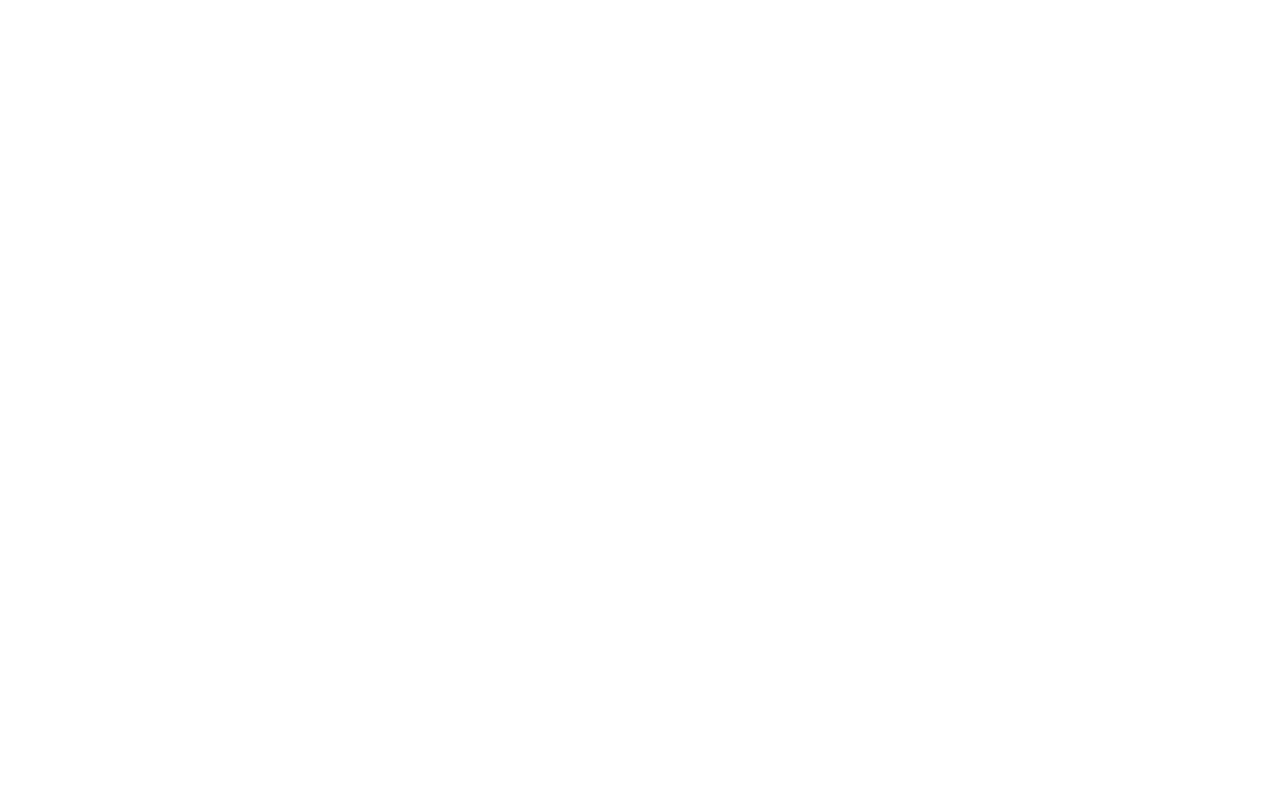
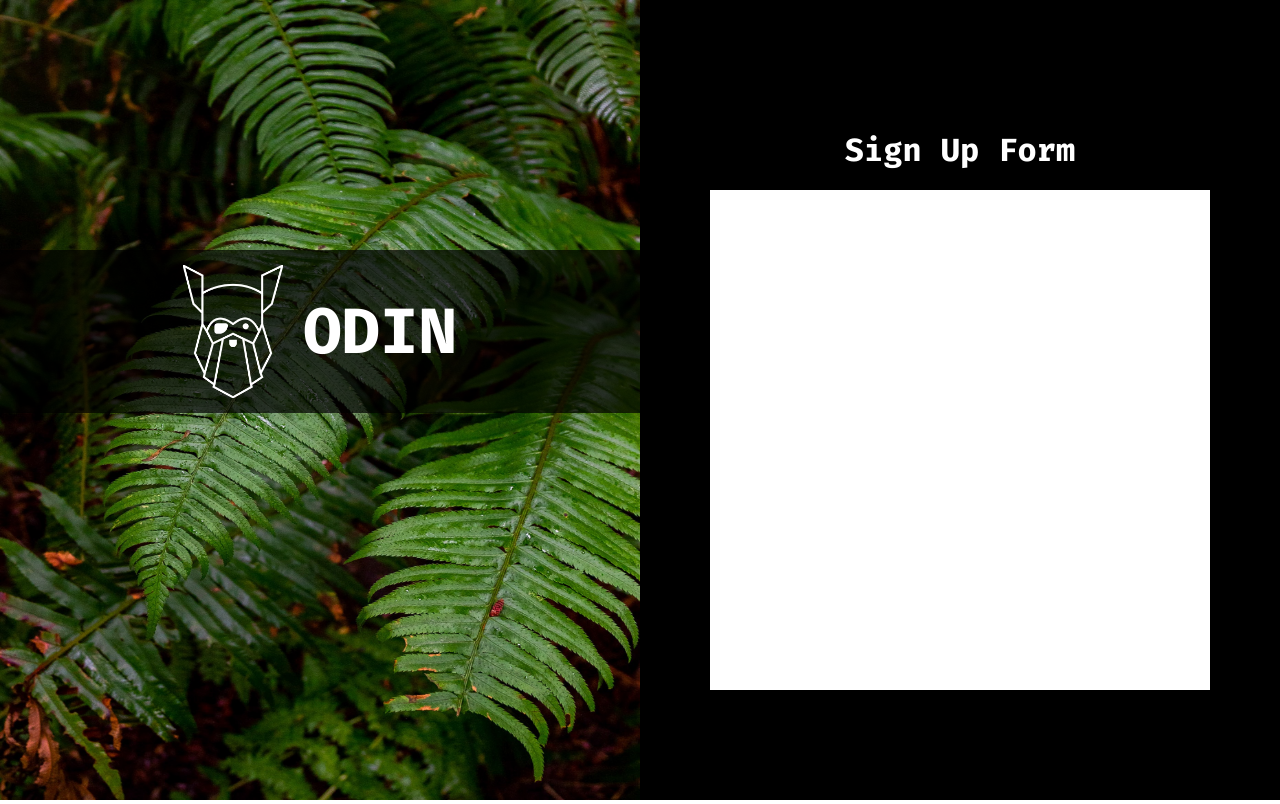
Before and after one commit to miarothman/sign-up-form, a plain HTML site: page index.html in a window 1280 px wide. Drawn offline with Linux system fonts and the light colour scheme.

Commit message:
Add images, make 2 column view page, add logo

```diff
--- a/index.html
+++ b/index.html
@@ -8,6 +8,23 @@
     <link rel="stylesheet" href="style.css">
 </head>
 <body>
+    <div class="content">
+        <div class="left-side">
+            <img src="/sign-up-form/images/green_leaves.jpg" alt="" id="plants">
+            <div class="logo">
+                <img src="/sign-up-form/images/odin-lined.png" alt="logo" id="logo">
+                <h1>Odin</h1>
+            </div>
+        </div>
+        <div class="right-side">
+            <h1>Sign Up Form</h1>
+            <div class="form">
+                <h3></h3>
+                <form action="">
 
+                </form>
+            </div>
+        </div>
+    </div>
 </body>
 </html>
--- a/style.css
+++ b/style.css
@@ -0,0 +1,73 @@
+/*
+Google Font:
+font-family: 'Fira Mono', monospace;
+*/
+@import url('https://fonts.googleapis.com/css2?family=Fira+Mono:wght@400;700&display=swap');
+
+body {
+    font-family: 'Fira Mono', monospace;
+    padding: 0;
+    margin: 0;
+}
+
+content {
+    display: flex;
+    flex-direction: row;
+    background-color: black;
+
+}
+
+/* LEFT SIDE OF PAGE CONTENTS STARTS HERE */
+.left-side {
+    width: 50%;
+    height: 100vh;
+    float: left;
+    text-align: center;
+    position: relative;
+
+}
+
+#plants {
+    width: 100%;
+    height: 100%;
+}
+
+.logo {
+    display: flex;
+    flex-direction: row;
+    justify-content: center;
+    align-items: center;
+    background-color: rgba(0,0,0,0.7);
+    width: 100%;
+    color: #fff;
+    font-size: 2rem;
+    text-transform: uppercase;
+    top: 250px;
+    position: absolute;
+}
+
+.logo img {
+    width: 100px;
+    padding-right: 20px;
+}
+
+/* RIGHT SIDE OF PAGE CONTENTS STARTS HERE */
+.right-side {
+    display: flex;
+    flex-direction: column;
+    justify-content: center;
+    align-items: center;
+    color: #fff;
+    background-color: #000;
+    width: 50%;
+    height: 100vh;
+    float: right;
+}
+
+/* FORM CONTENT */
+.form {
+    width: 500px;
+    height: 500px;
+    background-color: #fff;
+    color: #000;
+}
```
Also changed, not shown: images/Boba_at_Home_-_Black_on_Transparent_480x480.webp (added), images/green_leaves.jpg (added), images/odin-lined.png (added).
